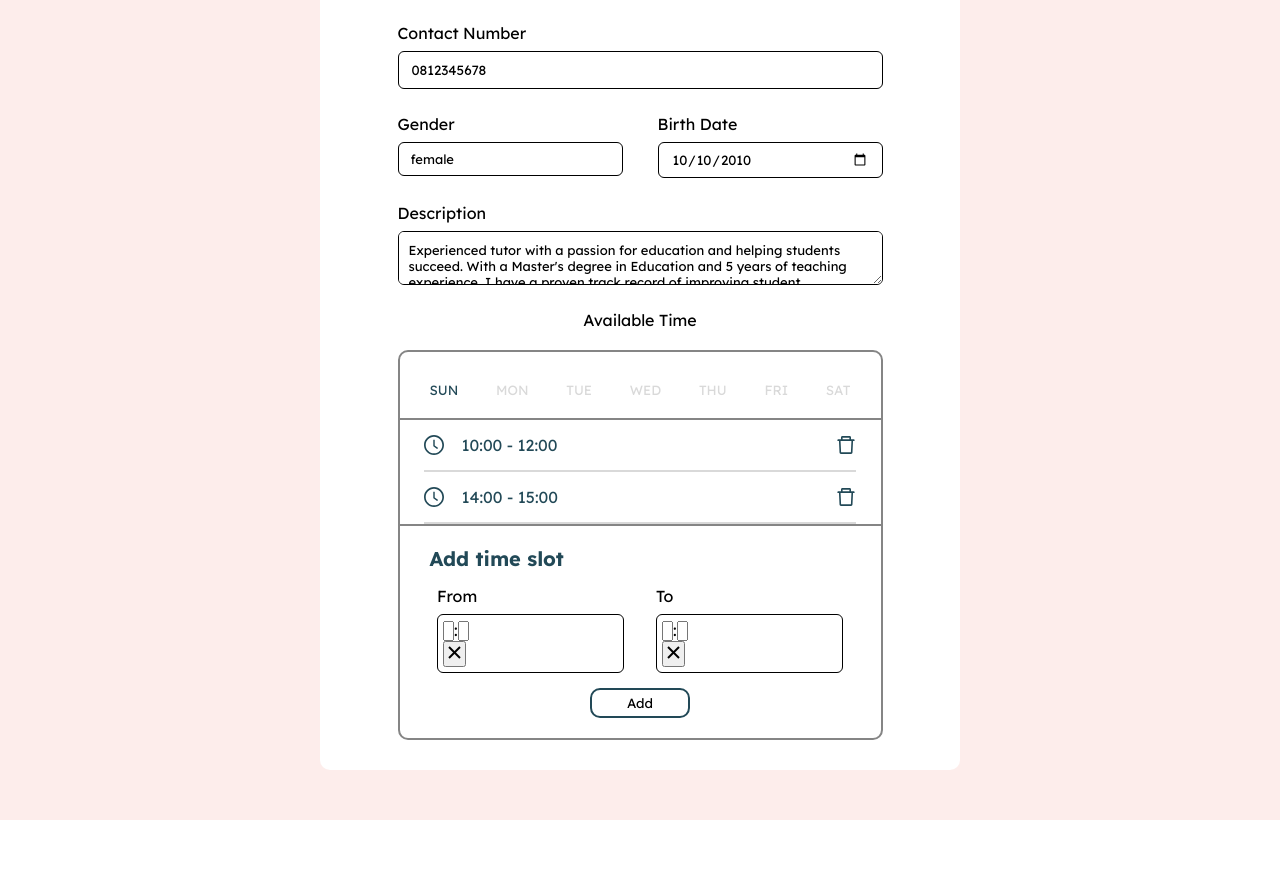
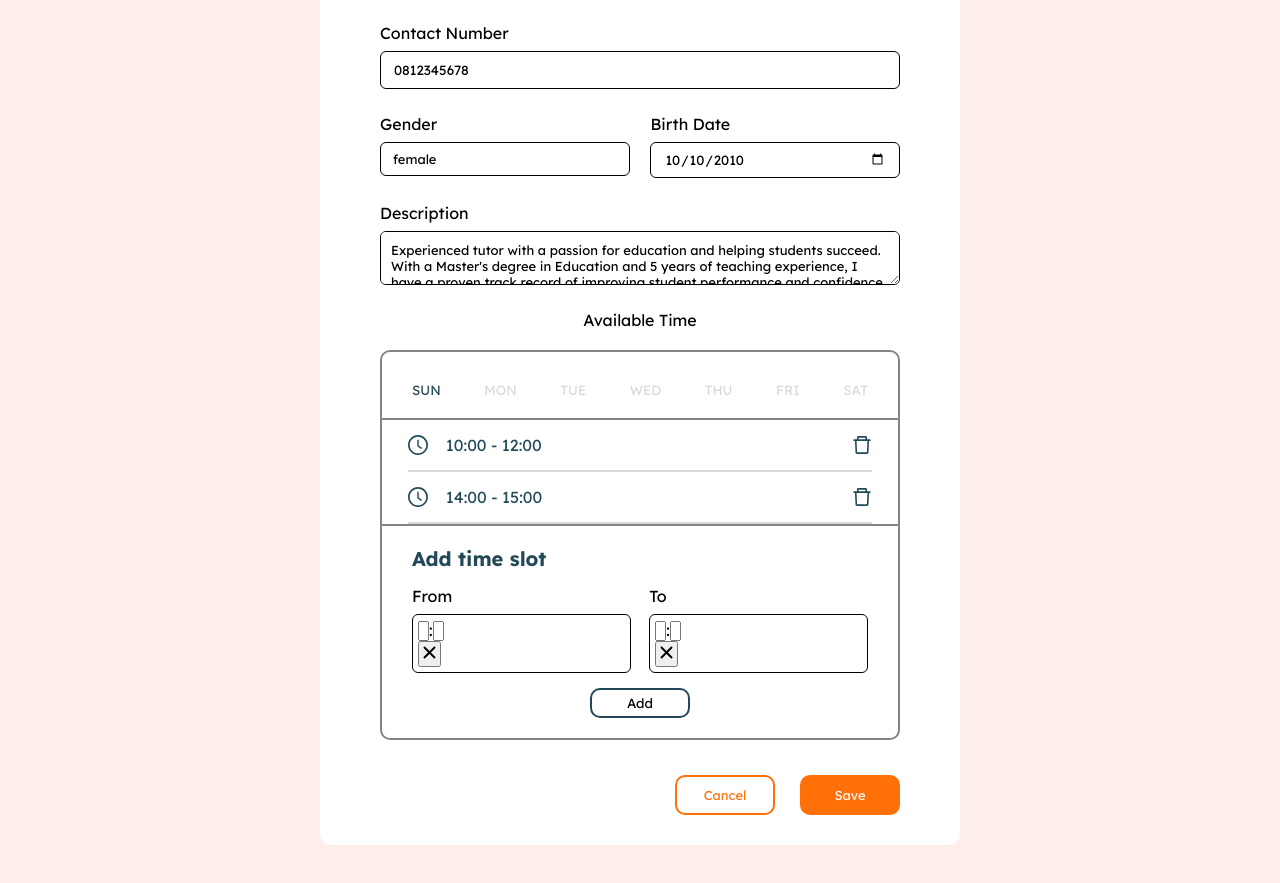
Before and after one commit to 2110336-2565-2/Sec3-Group16-Tuder, a React (Create React App) app in the folder Frontend/: page /edit-profile in a window 1280 px wide. Shown: the part 479-1362 px from the top of the page. Before the commit the page ends 1299 px from the top, so only its background shows below. Built offline with nearby package versions, Linux system fonts and the light colour scheme.

Commit message:
Add button to FormEditProfile and change form style

```diff
--- a/Frontend/src/components/profile/FormEditProfile.js
+++ b/Frontend/src/components/profile/FormEditProfile.js
@@ -1,5 +1,6 @@
 import React, { useState } from "react";
 import styled from "styled-components";
+import { useNavigate } from "react-router-dom";
 import { FormP } from "./ProfileStyle";
 import { studentFields, tutorFields } from "../../datas/Profile.role";
 import FileUploader from "../global/FileUploader";
@@ -9,9 +10,15 @@ import DateInput from "./DateInput";
 import TimeSelector from "./TimeSelector";
 
 export default function FormEditProfile({ user }) {
+  const navigate = useNavigate();
   const fields = user.role === "student" ? studentFields : tutorFields;
   const [isFileUploaderOpen, setIsFileUploaderOpen] = useState(false);
   const [formData, setFormData] = useState({...user, newProfilePicture: user.profile_picture_URL});
+
+  // EDIT PROFILE HANDLER CHANGE THIS TO SEND DATA TO BACKEND
+  const editProfileHandler = () => {
+    console.log("edit profile");
+  };
 
   const handleChange = (e) => {
     setFormData({
@@ -91,6 +98,10 @@ export default function FormEditProfile({ user }) {
           return null;
         })}
       </FormP.FormContainer>
+      <ButtonSection>
+        <Button type="cancel" onClick={() => navigate("/profile")}>Cancel</Button>
+        <Button type="save" onClick={editProfileHandler}>Save</Button>
+      </ButtonSection>
     </Container>
   );
 }
@@ -102,7 +113,28 @@ const Container = styled.div`
   flex-direction: column;
   align-items: center;
   border-radius: 10px;
-  padding: 30px;
+  padding: 30px 60px;
 `;
 
 const Title = styled.h1``;
+
+const ButtonSection = styled.div`
+  display: flex;
+  justify-content: flex-end;
+  align-items: center;
+  width: 100%;
+  margin-top: 35px;
+  gap: 25px;
+`;
+
+const Button = styled.button`
+  background-color: ${(props) => (props.type === "cancel" ? "#FFFFFF" : "#FF7008")};
+  color: ${(props) => (props.type === "cancel" ? "#FF7008" : "#FFFFFF")};
+  font-size: 13px;
+  width: 100px;
+  padding: 10px;
+  border-radius: 10px;
+  border: 2px solid #ff7008;
+
+  cursor: pointer;
+`;
--- a/Frontend/src/components/profile/ProfileStyle.js
+++ b/Frontend/src/components/profile/ProfileStyle.js
@@ -72,7 +72,6 @@ export const FormP = {
 
   FormContainer: styled.div`
     width: 100%;
-    padding: 0px 40px;
     display: flex;
     flex-wrap: wrap;
     justify-content: space-between;
@@ -82,6 +81,7 @@ export const FormP = {
 
   InputComponent: styled(FormT.Component)`
     width: ${(props) => props.width || "48%"};
+    padding: 0px;
   `,
 
   Label: styled(FormT.Label)`
```
